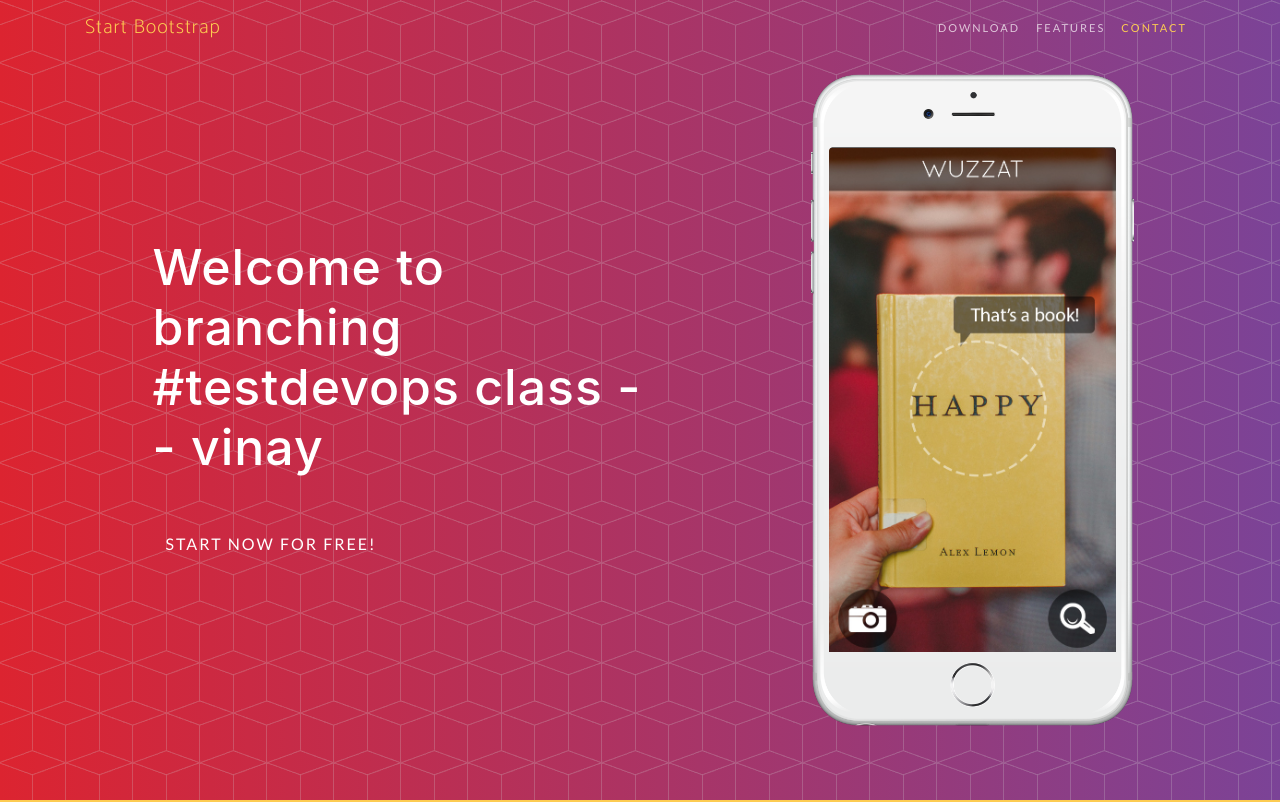
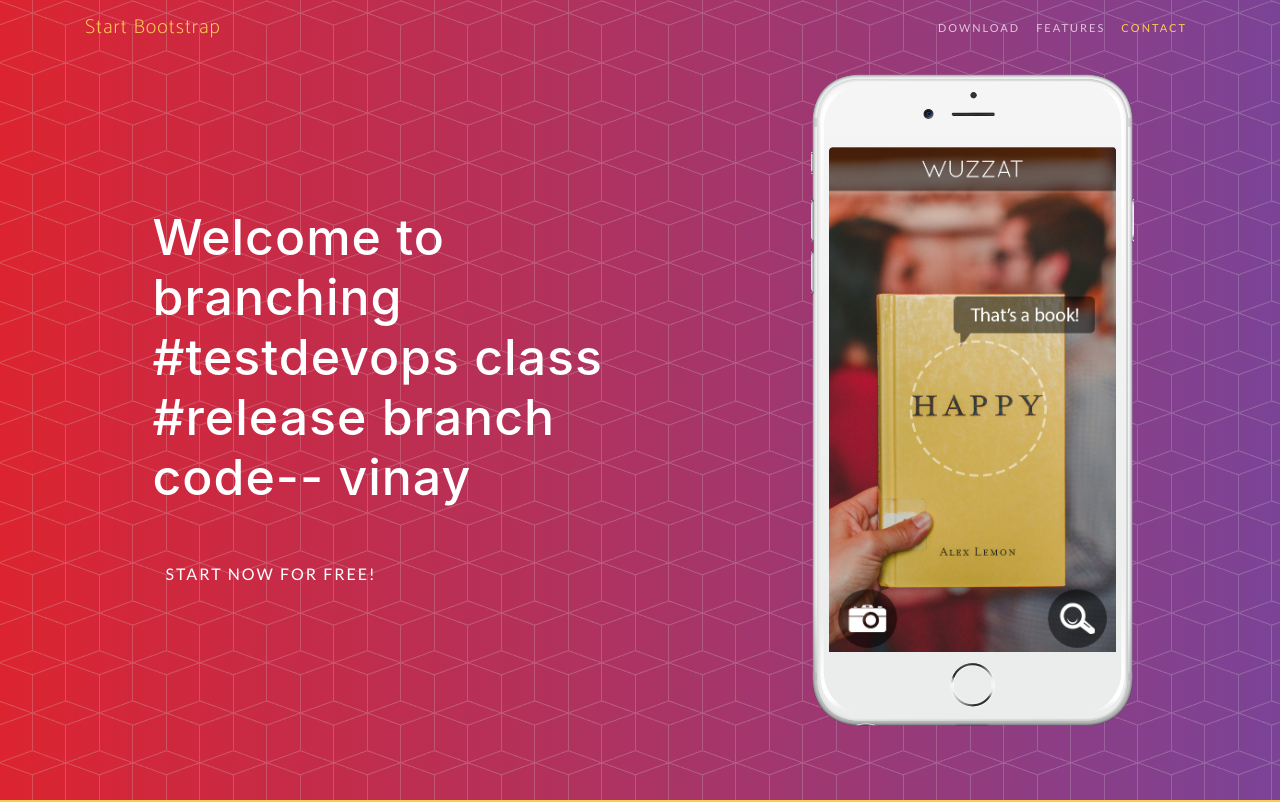
Before and after one commit to vinaymandava/devops_training, a website with bundled scripts: page index.html in a window 1280 px wide. Shown: the top 802 px of the page. Built offline with nearby package versions, Linux system fonts and the light colour scheme; a web font is replaced by a local one.

Commit message:
new release branch

```diff
--- a/index.html
+++ b/index.html
@@ -59,7 +59,7 @@
         <div class="row h-100">
           <div class="col-lg-7 my-auto">
             <div class="header-content mx-auto">
-              <h1 class="mb-5">Welcome to branching #testdevops class -- vinay</h1>
+              <h1 class="mb-5">Welcome to branching #testdevops class #release branch code-- vinay</h1>
               <a href="#download" class="btn btn-outline btn-xl js-scroll-trigger">Start Now for Free!</a>
             </div>
           </div>
```
